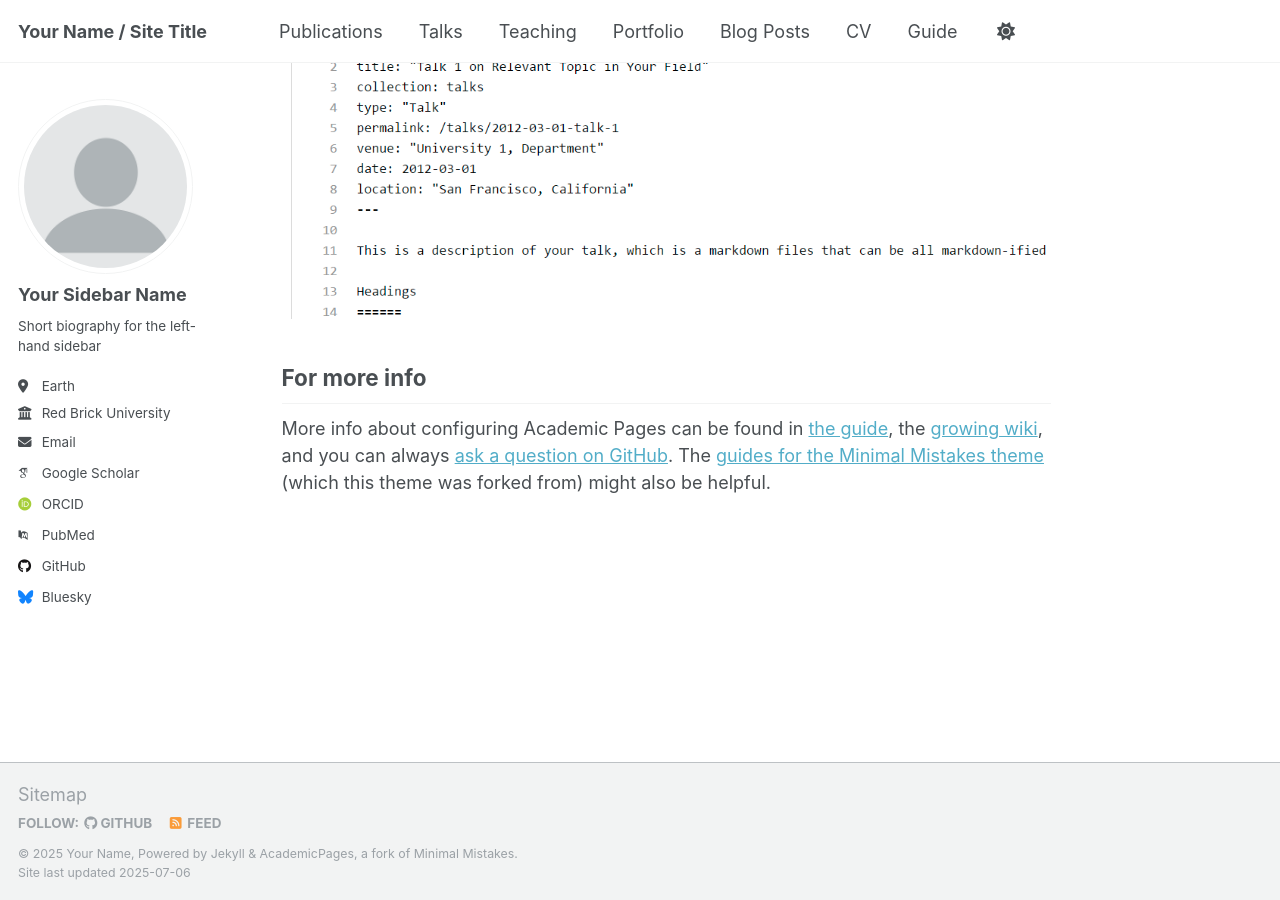
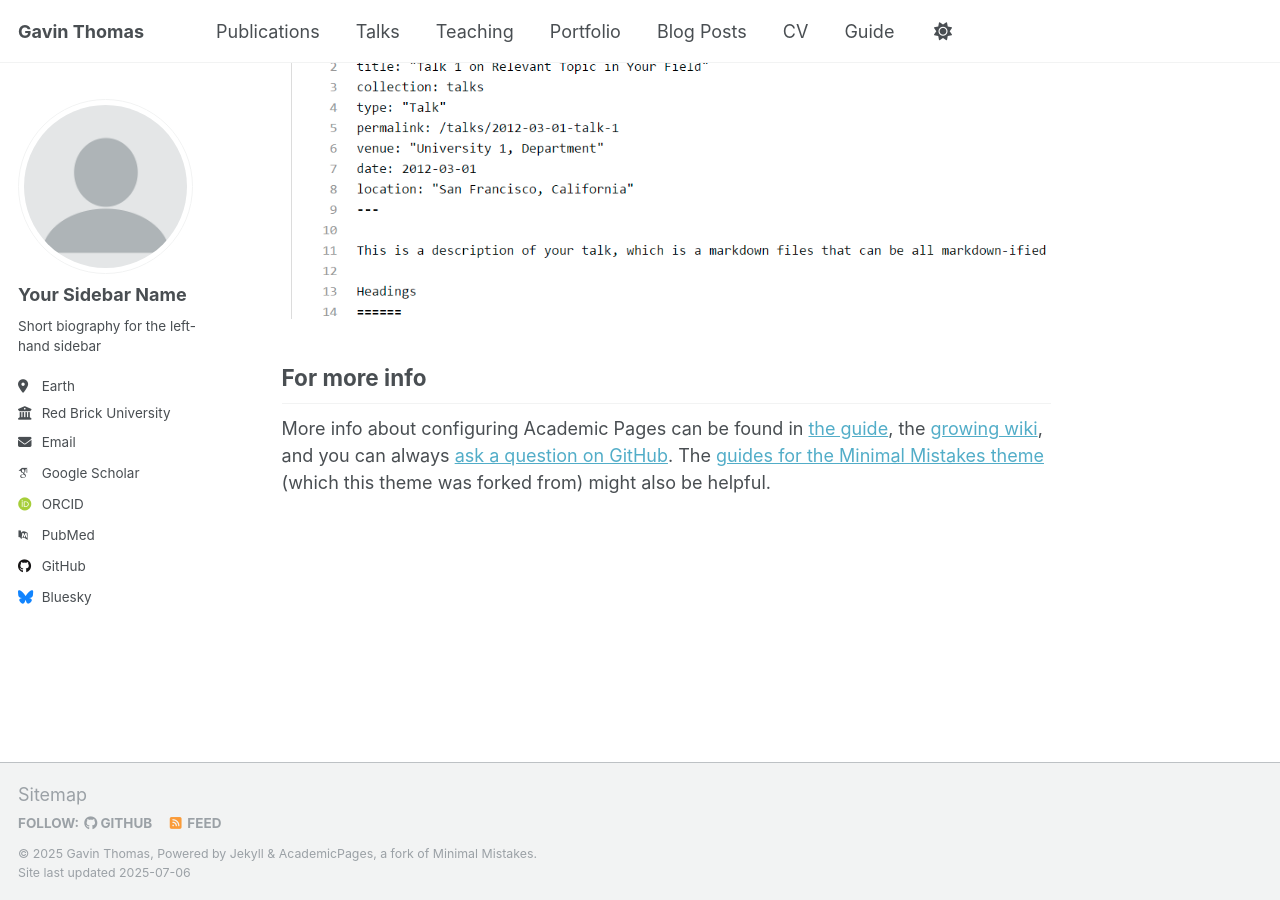
Before and after one commit to Gavin-Thomas/website, a Jekyll site: the page built from _pages/about.md, in a window 1280 px wide and 900 px high, scrolled down 2880 px. Built offline with Jekyll 4.4.1, drawn with Linux system fonts in a browser that asks for light colours; some web fonts are replaced; a script that is not in the unit is left out.

Commit message:
Update _config.yml
Signed-off-by: Gavin Thomas <123608443+Gavin-Thomas@users.noreply.github.com>

```diff
--- a/_config.yml
+++ b/_config.yml
@@ -9,9 +9,9 @@
 # Basic Site Settings
 locale                   : "en-US"
 site_theme               : "default"
-title                    : "Your Name / Site Title"
+title                    : "Gavin Thomas"
 title_separator          : "-"
-name                     : &name "Your Name"
+name                     : &name "Gavin Thomas"
 description              : &description "personal description"
 url                      : https://academicpages.github.io # the base hostname & protocol for your site e.g. "https://[your GitHub username].github.io" or if you already have some other page hosted on Github then use "https://[your GitHub username].github.io/[Your Repo Name]"
 baseurl                  : "" # the subpath of your site, e.g. "/blog"
```
